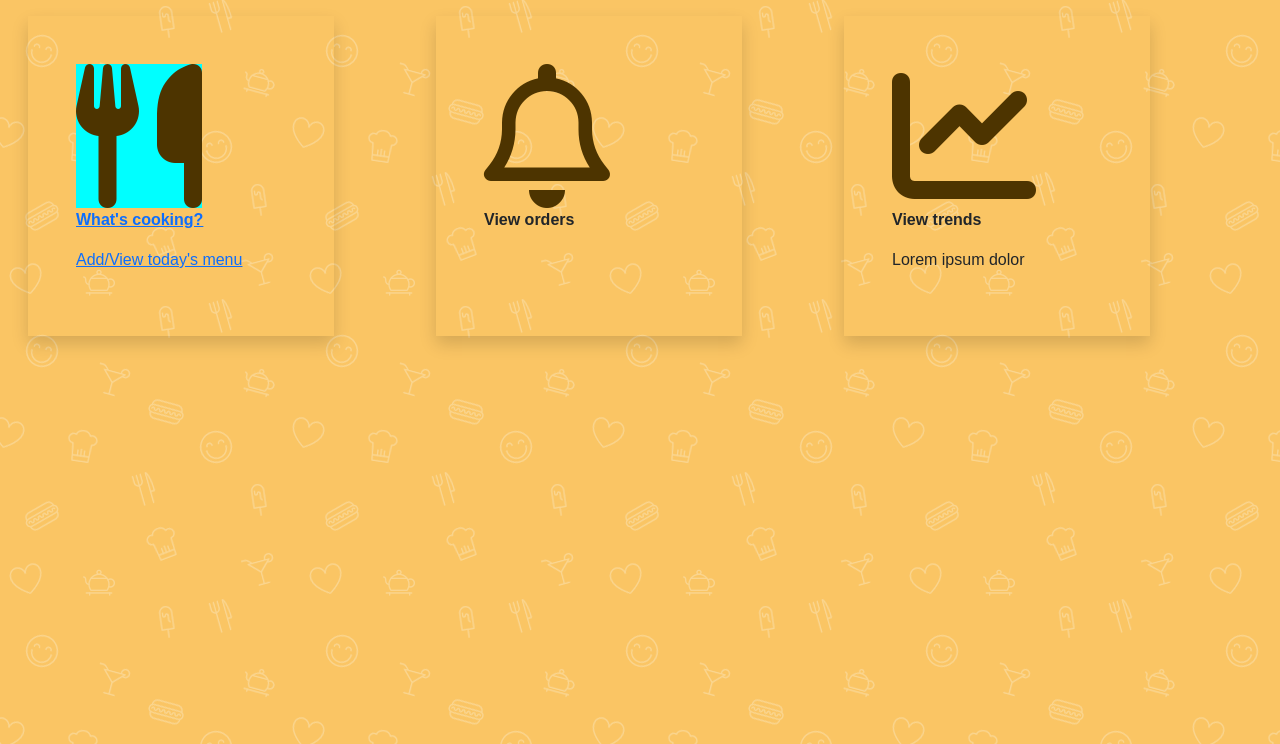
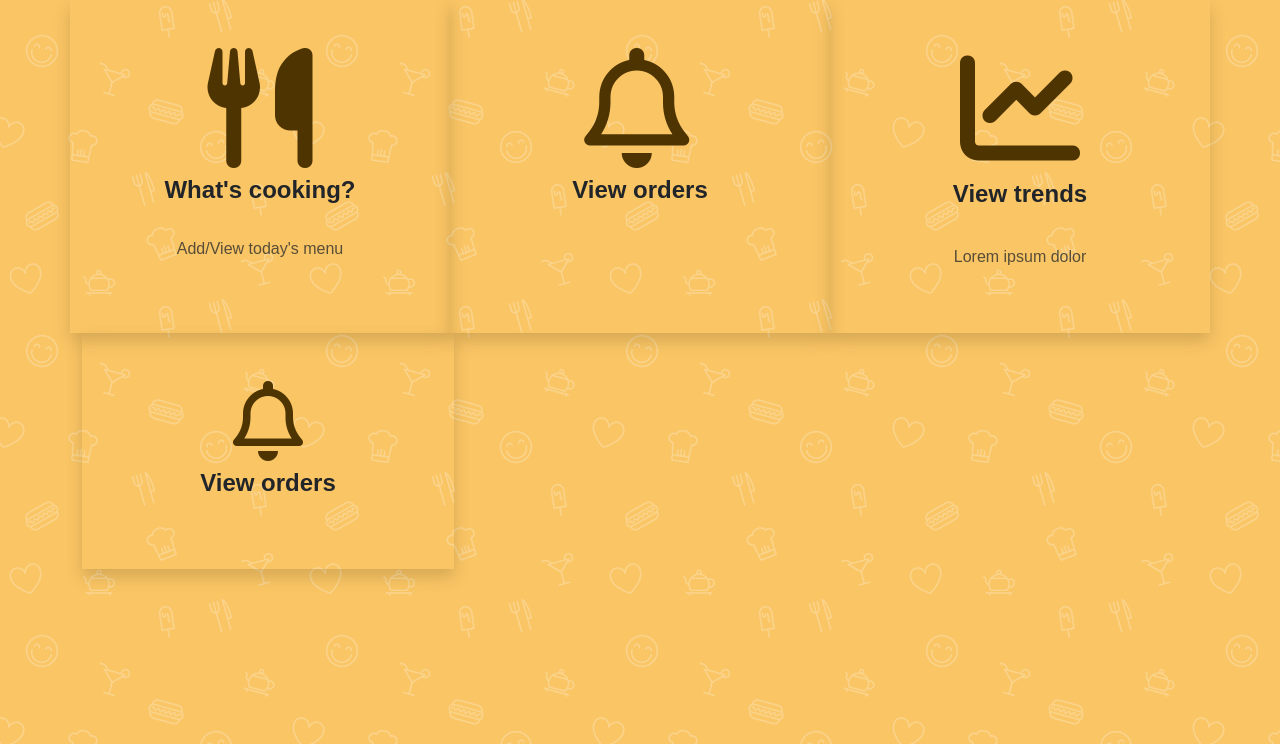
Before and after one commit to jyosnaphilip/hungry-Student, a Django app: page /Restaurants/ in a window 1280 px wide. Shown: the part 56-800 px from the top of the page. Run offline with Django 4.2, Linux system fonts and the light colour scheme.

Commit message:
updated restIndex

```diff
--- a/hungryStudentProject/static/css/style.css
+++ b/hungryStudentProject/static/css/style.css
@@ -65,12 +65,18 @@ nav a {
 
 /* Add styling for other sections as needed */
 /* for restindex.html */
-.icons{
-    font-size: 50%;
-    align-self: center;
-    background-color: aqua;
-}
+
 .links{
     text-decoration: none;
     color:black;
+    align-self: center;
+    text-align: center;
+    font-size:medium;
 }
+
+
+.faAd{
+    text-align: center;
+    font-size: x-large;
+}
+    /* adding this cos font awesome icon size class 5xl depends on font-size */
--- a/hungryStudentProject/templates/RestaurantTemp/RestIndex.html
+++ b/hungryStudentProject/templates/RestaurantTemp/RestIndex.html
@@ -4,28 +4,47 @@
     {% include 'RestaurantTemp\partials\restNavbar.html' %}
 
     <!-- has all options in boxes -->
-    <div class="container-fluid  justify-content-sm-center">
+    <div class="container justify-content-sm-center">
 
-        <div class="row  m-3">
-            <div class="col-sm-3  shadow p-5 "> <!-- box1-->
-                <a href='{% url "addMenu" %}'>
-                    <i class="fa-solid fa-utensils  icons" style="color: #4d3400; font-size:9rem;"></i>
-                    <p><b>What's cooking?</b></p>
-                    <p>Add/View today's menu</p>
-                </a>
+        <div class="row">
+            <div class="col-sm-4 shadow"> <!-- box1-->
+                <div class="p-5 faAd">
+                        <i class="fa-solid fa-utensils fa-5x" style="color: #4d3400;"></i>
+                        <p class="p-1"><b>What's cooking?</b></p>
+                        <a href='{% url "addMenu" %}' class="icon-link stretched-link links">
+                            <p class="text-muted">Add/View today's menu</p>
+                        </a>
+                </div>
             </div>
 
-            <div class="col-sm-3  shadow p-5 offset-1"> <!-- box2-->
-                <i class="fa-regular fa-bell " style="color: #4d3400; font-size:9rem;"></i>
-                <p><b>View orders</b></p>
+            <div class="col-sm-4 shadow"> <!-- box2-->
+                <div class="p-5 faAd">
+                    <i class="fa-regular fa-bell fa-5x" style="color: #4d3400;"></i>
+                    <a href='{% url "addMenu" %}' class="icon-link stretched-link links"></a>
+                    <p class="p-1"><b>View orders</b></p>
+                </div>
             </div>
 
-            <div class="col-sm-3  shadow p-5 offset-1"><!-- box2-->
-                <i class="fa-solid fa-chart-line " style="color: #4d3400; font-size:9rem;"></i>
-                <p><b>View trends</b></p>
-                <p>Lorem ipsum dolor</p>
+            <div class="col-sm-4  shadow "><!-- box2-->
+                <div class="p-5 faAd">
+                    <i class="fa-solid fa-chart-line fa-5x " style="color: #4d3400;"></i>
+                    <p class="p-2"><b>View trends</b></p>
+                    <a href='{% url "addMenu" %}' class="icon-link stretched-link links">
+                        <p class="text-muted ">Lorem ipsum dolor</p></a>
+
+
+                </div>
             </div>
 
+
+        </div>
+        <div class="col-sm-4 shadow"> <!-- box2-->
+            <div class="p-5 faAd">
+                <a href='{% url "addMenu" %}' class="icon-link stretched-link links">
+                    <i class="fa-regular fa-bell fa-5x" style="color: #4d3400;"></i>
+                </a>
+                <p class="p-1"><b>View orders</b></p>
+            </div>
         </div>
 
     </div>
--- a/hungryStudentProject/templates/base.html
+++ b/hungryStudentProject/templates/base.html
@@ -9,7 +9,7 @@
         <link rel="stylesheet" href="https://cdnjs.cloudflare.com/ajax/libs/font-awesome/6.5.0/css/all.min.css"
           integrity="sha512-Avb2QiuDEEvB4bZJYdft2mNjVShBftLdPG8FJ0V7irTLQ8Uo0qcPxh4Plq7G5tGm0rU+1SPhVotteLpBERwTkw=="
           crossorigin="anonymous" referrerpolicy="no-referrer"/>
-        <link rel="stylesheet" href="{% static 'css/style.css' %}">
+        <link rel="stylesheet" href="{% static 'css\style.css' %}">
         <title>Hungry Students</title>
     </head>
 
```
